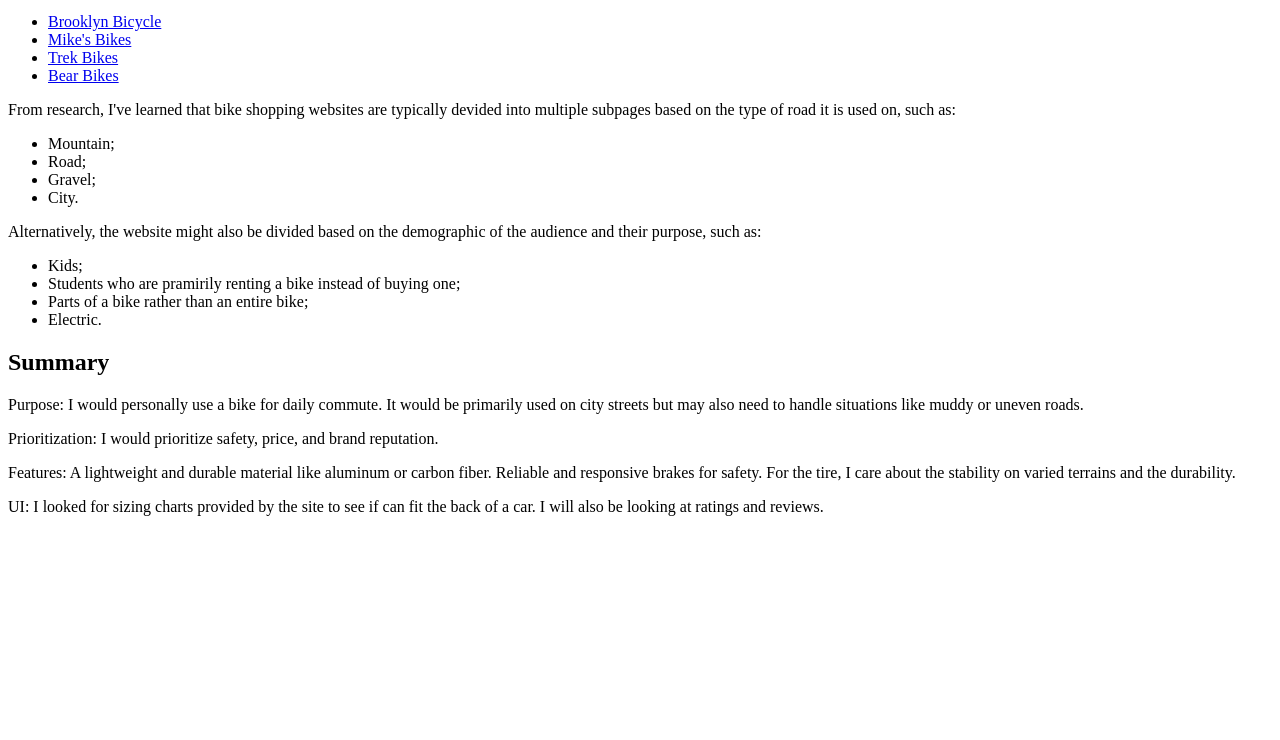
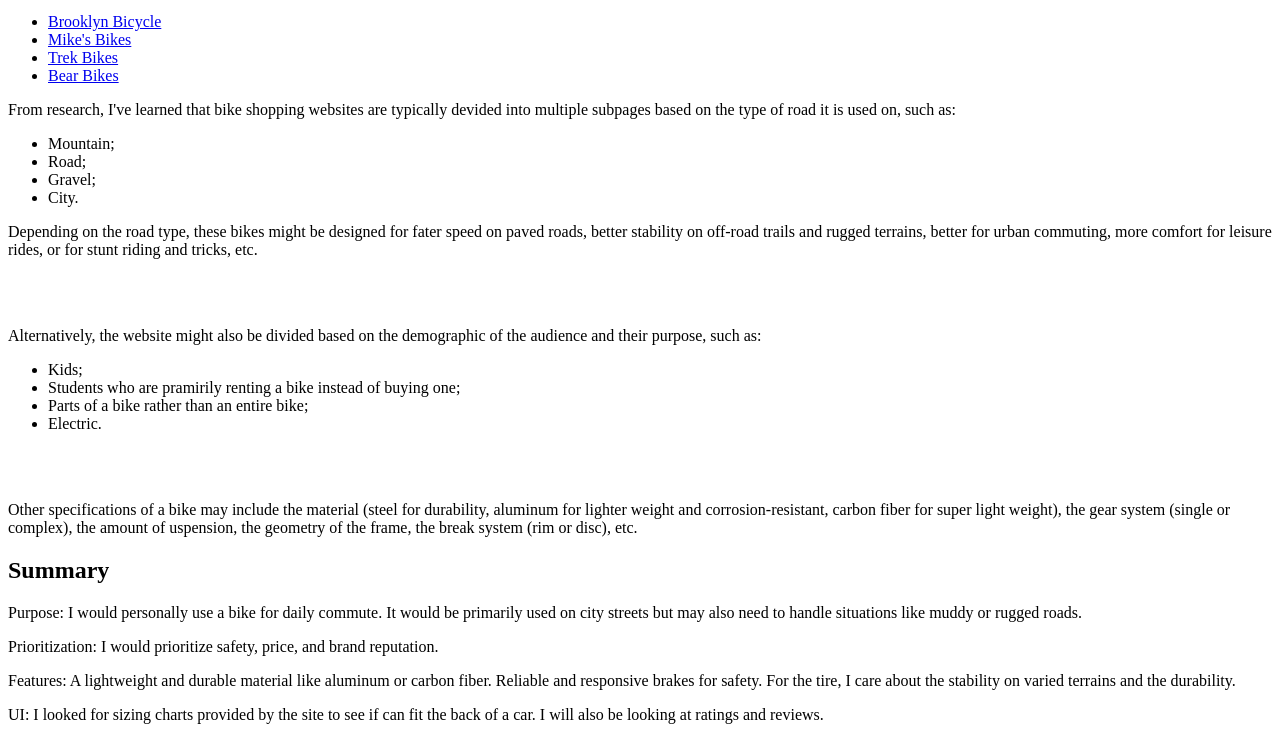
Before and after one commit to xiatiantian24/applications2024spring, a plain HTML site: page bike-finder/research-product-knowledge/index.html in a window 1280 px wide. Shown: the part 87-827 px from the top of the page. Before the commit the page ends 800 px from the top, so only its background shows below. Drawn offline with Linux system fonts and the light colour scheme.

Commit message:
Update index.html

```diff
--- a/bike-finder/research-product-knowledge/index.html
+++ b/bike-finder/research-product-knowledge/index.html
@@ -13,6 +13,9 @@
     <li>Gravel;</li>
     <li>City.</li>
 </ul>
+<p>Depending on the road type, these bikes might be designed for fater speed on paved roads, better stability on off-road trails and rugged terrains, better for urban commuting, more comfort for leisure rides, or for stunt riding and tricks, etc.</p>
+<br>
+<br>
 <p>Alternatively, the website might also be divided based on the demographic of the audience and their purpose, such as:</p>
 <ul>
     <li>Kids;</li>
@@ -20,9 +23,12 @@
     <li>Parts of a bike rather than an entire bike;</li>
     <li>Electric.</li>
 </ul>
+<br>
+<br>
+<p>Other specifications of a bike may include the material (steel for durability, aluminum for lighter weight and corrosion-resistant, carbon fiber for super light weight), the gear system (single or complex), the amount of uspension, the geometry of the frame, the break system (rim or disc), etc.</p>
 
 <h2>Summary</h2>
-<p>Purpose: I would personally use a bike for daily commute. It would be primarily used on city streets but may also need to handle situations like muddy or uneven roads.</p>
+<p>Purpose: I would personally use a bike for daily commute. It would be primarily used on city streets but may also need to handle situations like muddy or rugged roads.</p>
 <p>Prioritization: I would prioritize safety, price, and brand reputation.</p>
 <p>Features: A lightweight and durable material like aluminum or carbon fiber. Reliable and responsive brakes for safety. For the tire, I care about the stability on varied terrains and the durability.</p>
 <P>UI: I looked for sizing charts provided by the site to see if can fit the back of a car. I will also be looking at ratings and reviews.</P>
```
